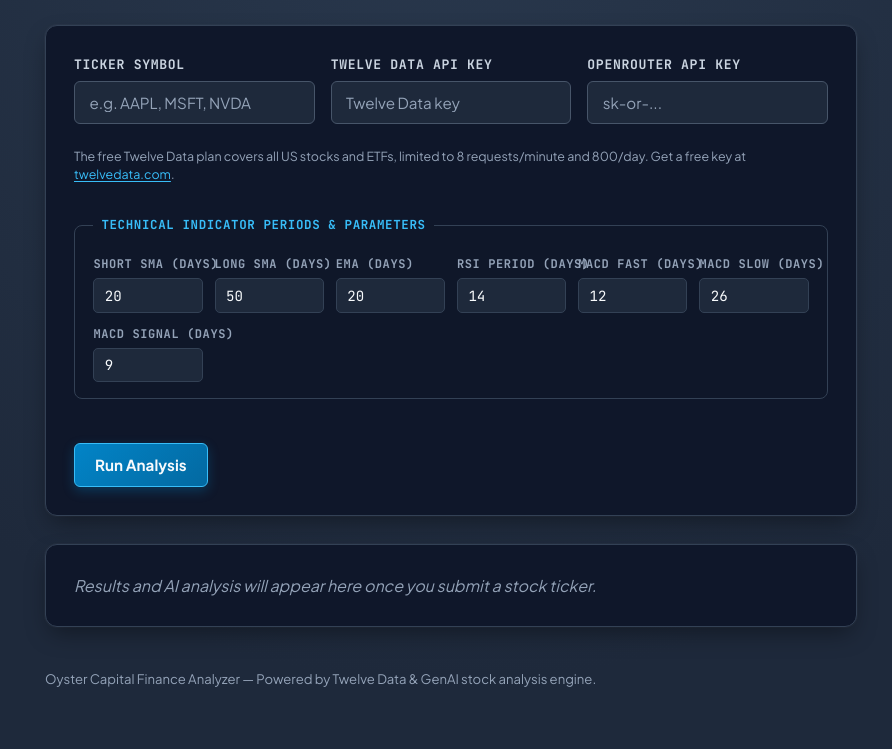
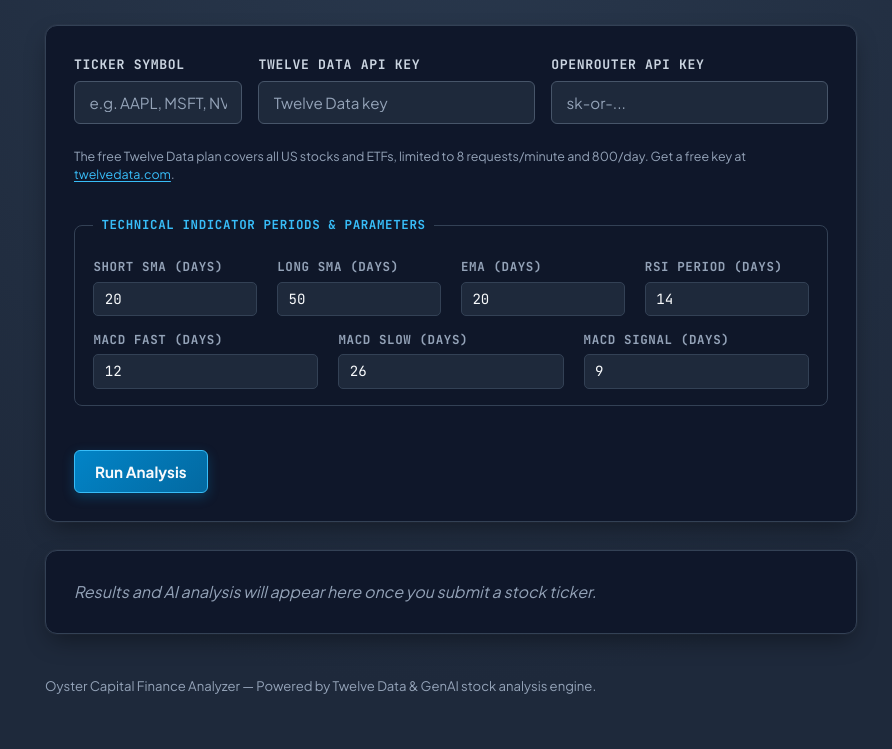
Before and after one commit to ilujambio/FinanceAnalyzerApp, a website built with Vite: page index.html in a window 1280 px wide. Shown: the part 126-875 px from the top of the page, without its empty margins (189-1081 px from the left). Built offline with nearby package versions, Linux system fonts and the light colour scheme.

Commit message:
chore: update version to 1.0.5 and refine UI layout
Improve the ticker form and parameter grid responsiveness by adjusting flex ratios and grid configurations for better alignment across screen sizes.

```diff
--- a/index.html
+++ b/index.html
@@ -48,36 +48,38 @@
           <p class="subtitle">Finance Analyzer & Market Intelligence</p>
         </div>
       </div>
-      <div class="version-badge" title="App Version">v1.0.3</div>
+      <div class="version-badge" title="App Version">v1.0.5</div>
     </div>
   </header>
 
   <main class="app-main">
     <section class="panel">
       <form id="ticker-form">
-        <!-- Main Form Inputs in a Horizontal Alignment Row -->
+        <!-- Main Form Inputs in Horizontal Alignment Rows -->
         <div class="inputs-row">
-          <div class="field-group flex-1">
+          <div class="field-group flex-ticker">
             <label for="ticker">Ticker Symbol</label>
             <input id="ticker" name="ticker" type="text" placeholder="e.g. AAPL, MSFT, NVDA" required />
           </div>
 
-          <div class="field-group flex-1">
+          <div class="field-group flex-key">
             <label for="twelvedata-key">Twelve Data API key</label>
             <input id="twelvedata-key" name="twelvedata-key" type="password" placeholder="Twelve Data key" required />
           </div>
 
-          <div class="field-group flex-1">
+          <div class="field-group flex-key">
             <label for="openrouter-key">OpenRouter API key</label>
             <input id="openrouter-key" name="openrouter-key" type="password" placeholder="sk-or-..." required />
           </div>
         </div>
         <p class="field-hint">The free Twelve Data plan covers all US stocks and ETFs, limited to 8 requests/minute and 800/day. Get a free key at <a href="https://twelvedata.com/pricing" target="_blank" rel="noopener">twelvedata.com</a>.</p>
 
-        <!-- Technical Indicator Parameters Settings in a Horizontal Alignment Row -->
+        <!-- Technical Indicator Parameters Settings in Two Horizontal Rows -->
         <fieldset class="indicator-settings">
           <legend>Technical Indicator Periods & Parameters</legend>
-          <div class="param-grid">
+          <div class="param-rows-container">
+            <!-- Row 1: Moving Averages & RSI -->
+            <div class="param-row">
               <div class="param-group">
                 <label for="sma-short-period">Short SMA (days)</label>
                 <input id="sma-short-period" type="number" min="2" max="200" value="20" required />
@@ -94,6 +96,10 @@
                 <label for="rsi-period">RSI Period (days)</label>
                 <input id="rsi-period" type="number" min="2" max="100" value="14" required />
               </div>
+            </div>
+
+            <!-- Row 2: MACD Settings -->
+            <div class="param-row">
               <div class="param-group">
                 <label for="macd-fast">MACD Fast (days)</label>
                 <input id="macd-fast" type="number" min="2" max="100" value="12" required />
@@ -105,6 +111,7 @@
               <div class="param-group">
                 <label for="macd-signal">MACD Signal (days)</label>
                 <input id="macd-signal" type="number" min="2" max="50" value="9" required />
+              </div>
             </div>
           </div>
         </fieldset>
--- a/style.css
+++ b/style.css
@@ -830,6 +830,16 @@ button:active {
   gap: 0.35rem;
 }
 
+.flex-ticker {
+  flex: 1 1 140px;
+  min-width: 130px;
+}
+
+.flex-key {
+  flex: 2 1 220px;
+  min-width: 200px;
+}
+
 .flex-1 {
   flex: 1 1 180px;
 }
@@ -881,22 +891,29 @@ button:active {
   padding: 0 0.5rem;
 }
 
-.param-grid {
+.param-rows-container {
+  display: flex;
+  flex-direction: column;
+  gap: 0.85rem;
+  margin-top: 0.35rem;
+}
+
+.param-row {
   display: grid;
-  grid-template-columns: repeat(auto-fit, minmax(105px, 1fr));
-  gap: 0.75rem;
-  margin-top: 0.25rem;
+  grid-template-columns: repeat(auto-fit, minmax(130px, 1fr));
+  gap: 0.85rem 1.25rem;
   align-items: flex-end;
 }
 
 .param-group {
   display: flex;
   flex-direction: column;
-  gap: 0.25rem;
+  gap: 0.3rem;
+  min-width: 0;
 }
 
 .param-group label {
-  font-size: 0.75rem;
+  font-size: 0.78rem;
   color: var(--muted);
   font-weight: 600;
   margin-top: 0;
@@ -912,6 +929,7 @@ button:active {
   border-radius: 5px;
   color: #F8FAFC;
   width: 100%;
+  box-sizing: border-box;
 }
 
 .param-group input[type="number"]:focus {
```
Lines whose indentation alone changed are shown as unchanged.
